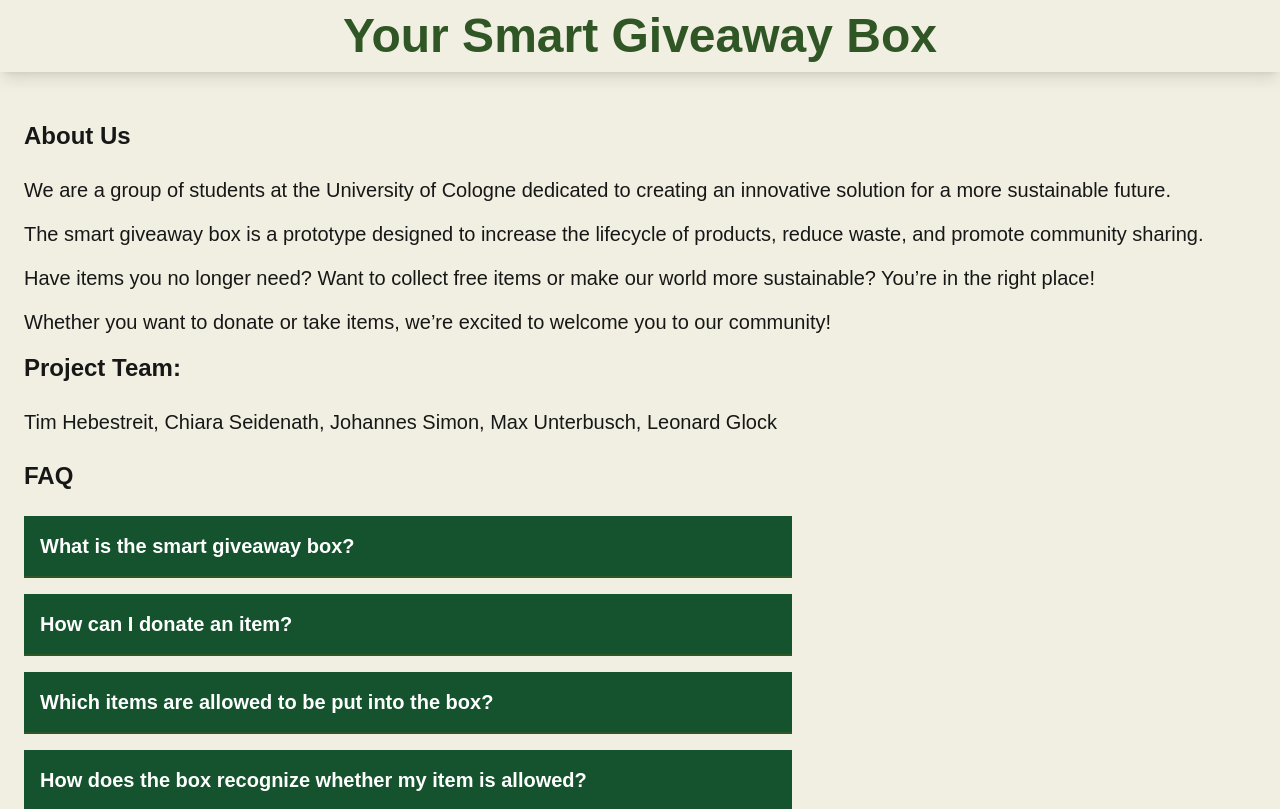
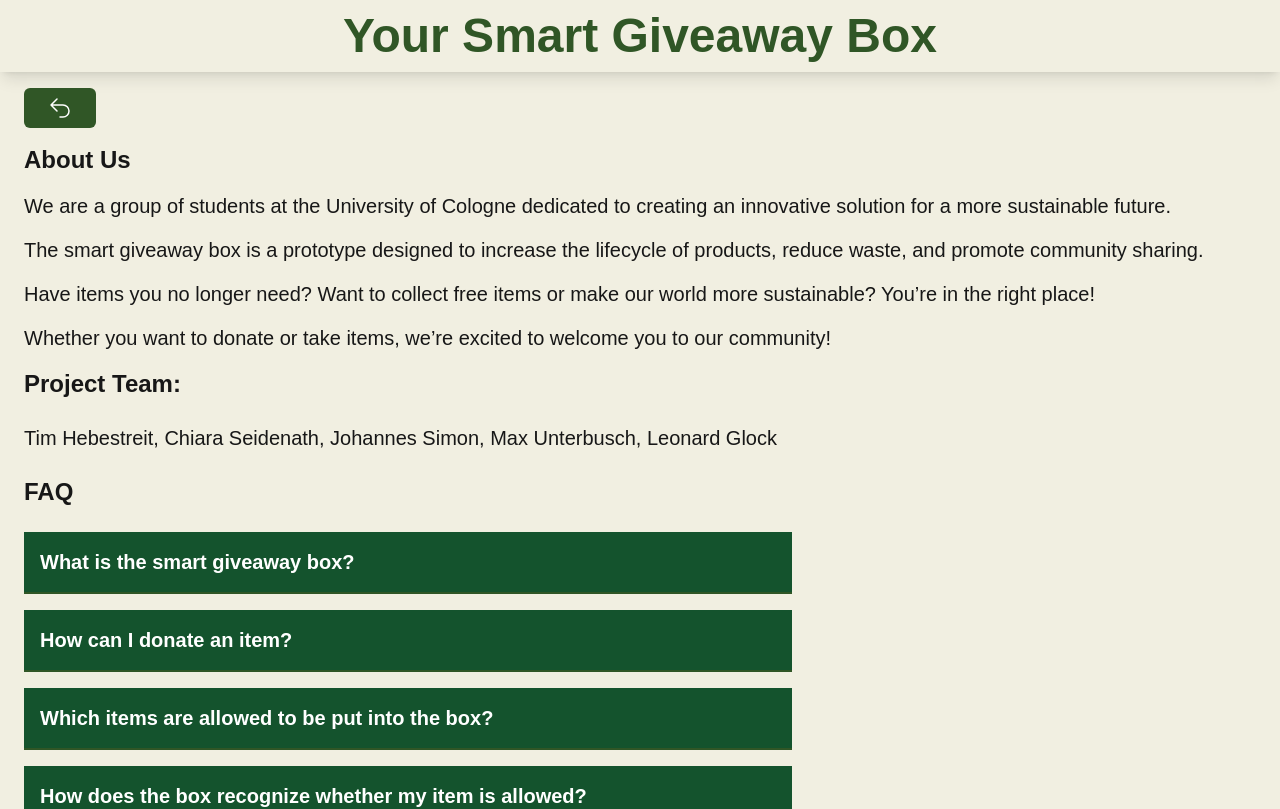
Before and after one commit to CathSara/SDIL-Project, a Next.js app in the folder website-sharingbox/: page /about_us_and_faq in a window 1280 px wide. Shown: the top 809 px of the page. Built offline with nearby package versions, Linux system fonts and the light colour scheme.

Commit message:
add: return button

```diff
--- a/website-sharingbox/app/about_us_and_faq/page.tsx
+++ b/website-sharingbox/app/about_us_and_faq/page.tsx
@@ -4,6 +4,7 @@ import React, { useState } from "react";
 import Link from "next/link";
 import Header from "../components/Header";
 import Footer from "../components/Footer";
+import ReturnButton from "../components/ReturnButton";
 
 /* Used help in ChatGPT to add simple toggle bars for FAQ and the links to Take/Donate page as well as its hovering effects */
 export default function Page() {
@@ -19,8 +20,10 @@ export default function Page() {
       <Header></Header>
 
       {/* Main Content */}
-      <div className="container mx-auto px-6 py-12">
-        <h1 className="text-2xl font-bold mb-6">About Us</h1>
+      <div className="container mx-auto px-6 py-4">
+        <ReturnButton></ReturnButton>
+
+        <h1 className="text-2xl font-bold my-4">About Us</h1>
         <p className="text-xl mb-4">
           We are a group of students at the University of Cologne dedicated to
           creating an innovative solution for a more sustainable future.
--- /dev/null
+++ b/website-sharingbox/app/components/ReturnButton.tsx
@@ -0,0 +1,28 @@
+import { useRouter } from "next/navigation";
+
+export default function ReturnButton() {
+  const router = useRouter();
+  return (
+    <div className="flex w-full">
+      <button
+        onClick={() => router.back()}
+        className="px-6 py-2 bg-dark-green text-white font-bold rounded-md hover:bg-dark-green-hover"
+      >
+        <svg
+          xmlns="http://www.w3.org/2000/svg"
+          fill="none"
+          viewBox="0 0 24 24"
+          strokeWidth="1.5"
+          stroke="currentColor"
+          className="size-6"
+        >
+          <path
+            strokeLinecap="round"
+            strokeLinejoin="round"
+            d="M9 15 3 9m0 0 6-6M3 9h12a6 6 0 0 1 0 12h-3"
+          />
+        </svg>
+      </button>
+    </div>
+  );
+}
--- a/website-sharingbox/app/profile/[userId]/page.tsx
+++ b/website-sharingbox/app/profile/[userId]/page.tsx
@@ -4,6 +4,7 @@ import Footer from "@/app/components/Footer";
 import Header from "@/app/components/Header";
 import React, { use, useEffect, useState } from "react";
 import Image from "next/image";
+import ReturnButton from "@/app/components/ReturnButton";
 
 interface User {
   first_name: string;
@@ -37,6 +38,7 @@ export default function Page({
       {/* Main Content */}
       <div className=" bg-mint-green">
         <main className="flex-grow flex flex-col items-center justify-center container mx-auto px-8 py-8">
+          <ReturnButton></ReturnButton>
           <div className="bg-white shadow-2xl rounded-lg p-5 transform transition duration-500 hover:scale-105 w-full max-w-sm">
             <h2 className="text-dark- font-bold text-3xl mb-6 text-center">
               {user?.first_name} {user?.last_name}
--- a/website-sharingbox/app/support/page.tsx
+++ b/website-sharingbox/app/support/page.tsx
@@ -3,6 +3,7 @@
 import React, { useState } from "react";
 import Footer from "../components/Footer";
 import Header from "../components/Header";
+import ReturnButton from "../components/ReturnButton";
 
 const ProblemReportPage: React.FC = () => {
   const [problemCategory, setProblemCategory] = useState("");
@@ -14,8 +15,9 @@ const ProblemReportPage: React.FC = () => {
       <Header />
 
       {/* Main Content */}
-      <main className="flex-grow flex flex-col items-center justify-center container mx-auto px-8 py-12">
-        <div className="bg-white shadow-2xl rounded-lg p-5 transform transition duration-500 hover:scale-105 w-full max-w-lg">
+      <main className="flex-grow flex flex-col items-center justify-center container mx-auto px-8 py-4">
+        <ReturnButton></ReturnButton>
+        <div className="bg-white shadow-2xl rounded-lg p-5 transform transition duration-500 hover:scale-105 w-full max-w-lg my-4">
           <h2 className="text-dark- font-bold text-3xl mb-6 text-center">
             Report a Problem
           </h2>
```
